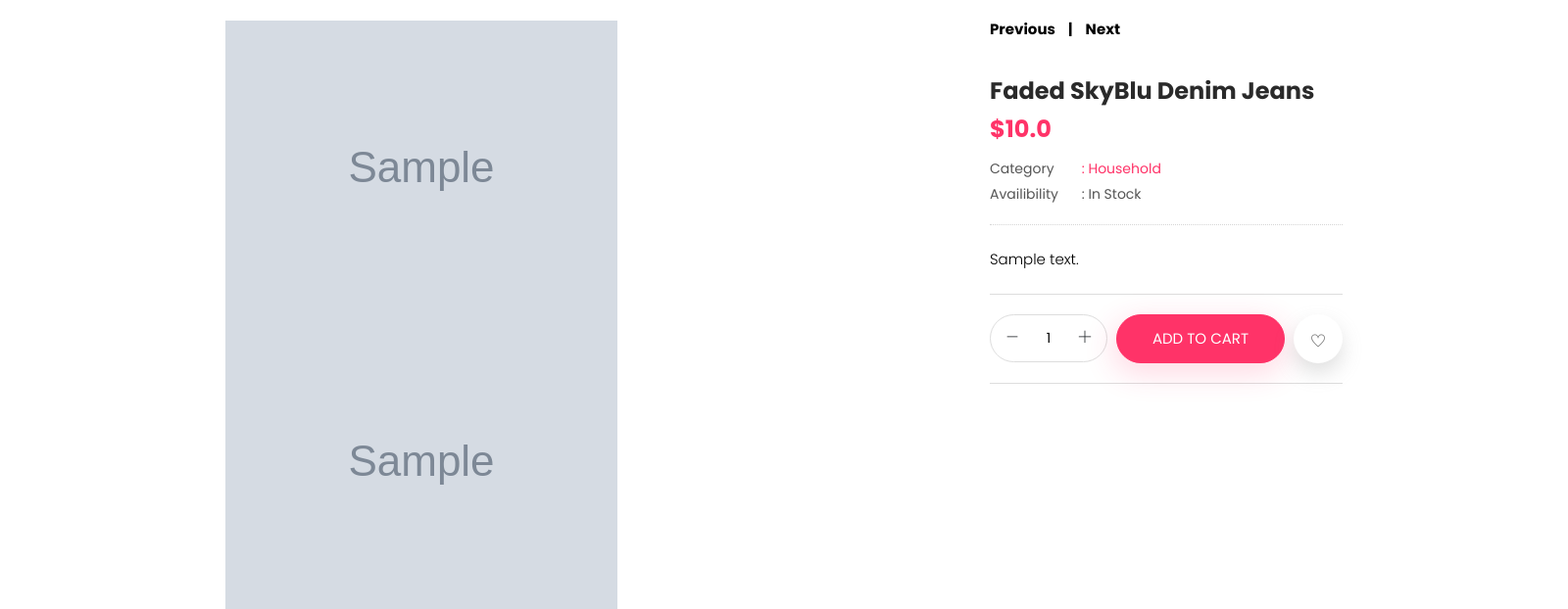
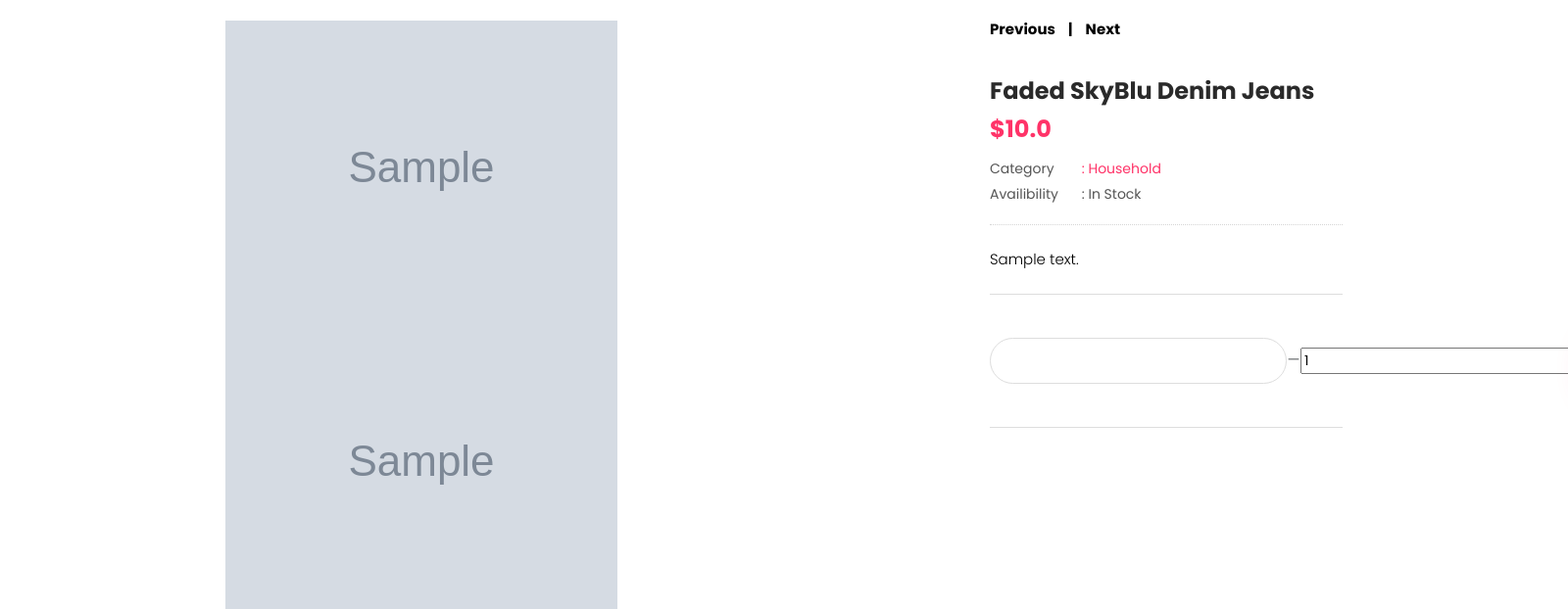
Before and after one commit to stuartelimu/aranoz, a Django app: a page that uses shop/templates/shop/single-product.html in a window 1600 px wide; the page is wider, and only the part inside the window is pictured. Shown: the part 618-1240 px from the top of that part at 98% size. Run offline with Django 3.2, Linux system fonts and the light colour scheme; tables that the repository leaves empty hold one stand-in row (values such as "Sample post"); grey boxes marked "Sample" are stand-in pictures; some libraries are stand-ins or nearby versions.

Commit message:
fail to add quantity increment to single-product.html

```diff
--- a/shop/templates/shop/single-product.html
+++ b/shop/templates/shop/single-product.html
@@ -63,11 +63,11 @@
               {{item.description}}
             </p>
             <div class="card_area d-flex justify-content-between align-items-center">
-              <div class="product_count">
+              <input class="product_count">
                 <span class="inumber-decrement"> <i class="ti-minus"></i></span>
                 <input class="input-number" type="text" value="1" min="0" max="10">
                 <span class="number-increment"> <i class="ti-plus"></i></span>
-              </div>
+              </input>
               <a href="{% url 'shop:add_to_cart' item.slug %}" class="btn_3">add to cart</a>
               <a href="#" class="like_us"> <i class="ti-heart"></i> </a>
             </div>
--- a/shop/views.py
+++ b/shop/views.py
@@ -23,6 +23,7 @@ class ItemDetail(DetailView):
 
 @login_required
 def add_to_cart(request, slug):
+    # print(request.GET)
     item = get_object_or_404(Item, slug=slug)
     order_item, created = OrderItem.objects.get_or_create(
         item=item,
```
